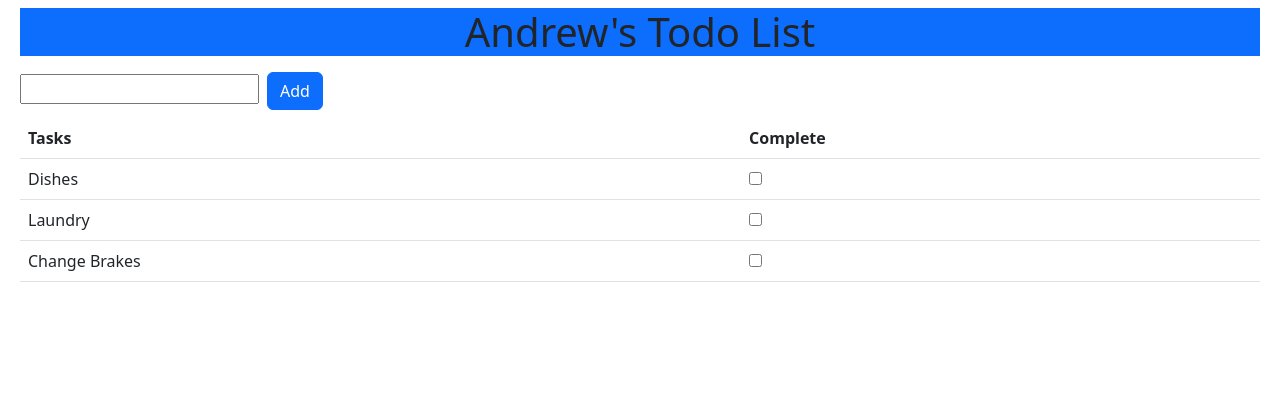
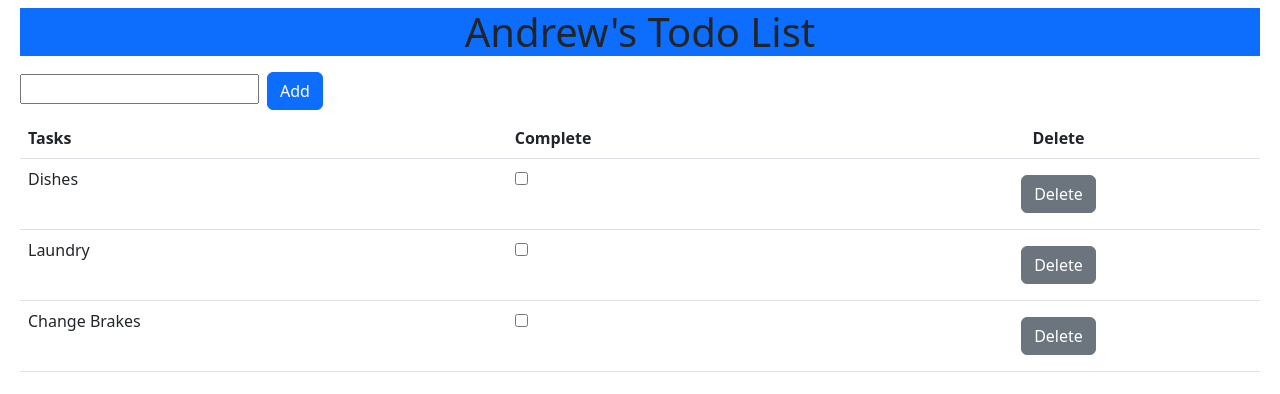
Before and after one commit to alittle1988/todofunc, a React (Create React App) app: page / in a window 1280 px wide. Shown: the top 394 px of the page. Built offline with nearby package versions, Linux system fonts and the light colour scheme.

Commit message:
created Delete button

```diff
--- a/src/App.js
+++ b/src/App.js
@@ -5,11 +5,12 @@ import TheList from "./components/TheList.js";
 function App() {
 const [userName, setUserName] = useState('Andrew');
 const [list, setList] = useState([{task: "Dishes", done:false}, {task: "Laundry", done:false}, {task: "Change Brakes", done:false}]);
-const [newTodo, setNewTodo] = useState("")
+const [newTodo, setNewTodo] = useState("");
+
 
 //reates rows for list
 const createRow = () => (
-  list.map((item) => <TheList key={item.task} item={item} onToggleDone={handleToggleDone}/>)
+  list.map((item) => <TheList key={item.task} item={item} onToggleDone={handleToggleDone} onDeleteBtn={handleDeleteBtn}/>)
 )
 //saves task input into newTodo state
  const handleInputChange = (event) => {
@@ -28,11 +29,22 @@ const createRow = () => (
       return false
     }
   }
-
     setList([
       ...list, {task: newTodo, done:false}
     ])
+    document.querySelector('.input').value = '';
     setNewTodo('')
+ }
+
+ const handleDeleteBtn = (todo) => {
+  for(let i = 0; i < list.length; i++) {
+    if(list[i].task === todo.task) {
+      let items = [...list];
+      let item = items[i];
+      let newArr = list.filter(task => task !== item)
+      setList(newArr)
+    }
+  }
  }
 
  console.log(list)
@@ -53,13 +65,14 @@ const createRow = () => (
       <div className="row m-2">
         <Navbar name={userName}></Navbar>
         <div className="col-12">
-        <input type='text' onChange={handleInputChange}/>
+        <input className="input" type='text' onChange={handleInputChange}/>
         <button className="btn btn-primary m-2" onClick={handleAddBtn}>Add</button>
           <table className="table">
             <thead>
               <tr>
                 <th>Tasks</th>
                 <th>Complete</th>
+                <th className="text-center">Delete</th>
               </tr>
             </thead>
               <tbody>
@@ -74,3 +87,6 @@ const createRow = () => (
 }
 
 export default App;
+
+
+/// if completed for 10sec auto moves to a completed array
--- a/src/components/TheList.js
+++ b/src/components/TheList.js
@@ -1,9 +1,9 @@
 import React from "react";
 
 export default function TheList(props) {
-    const {item, onToggleDone} = props;
+    const {item, onToggleDone, onDeleteBtn} = props;
 
-
+    console.log(item)
 
     return (
         <tr>
@@ -12,6 +12,7 @@ export default function TheList(props) {
                 <input type="checkbox"
                 onChange={() => onToggleDone(item)} />
             </td>
+            <td className="text-center"><button className="btn btn-secondary m-2" onClick={() => onDeleteBtn(item)}>Delete</button></td>
         </tr>
     )
 
```
